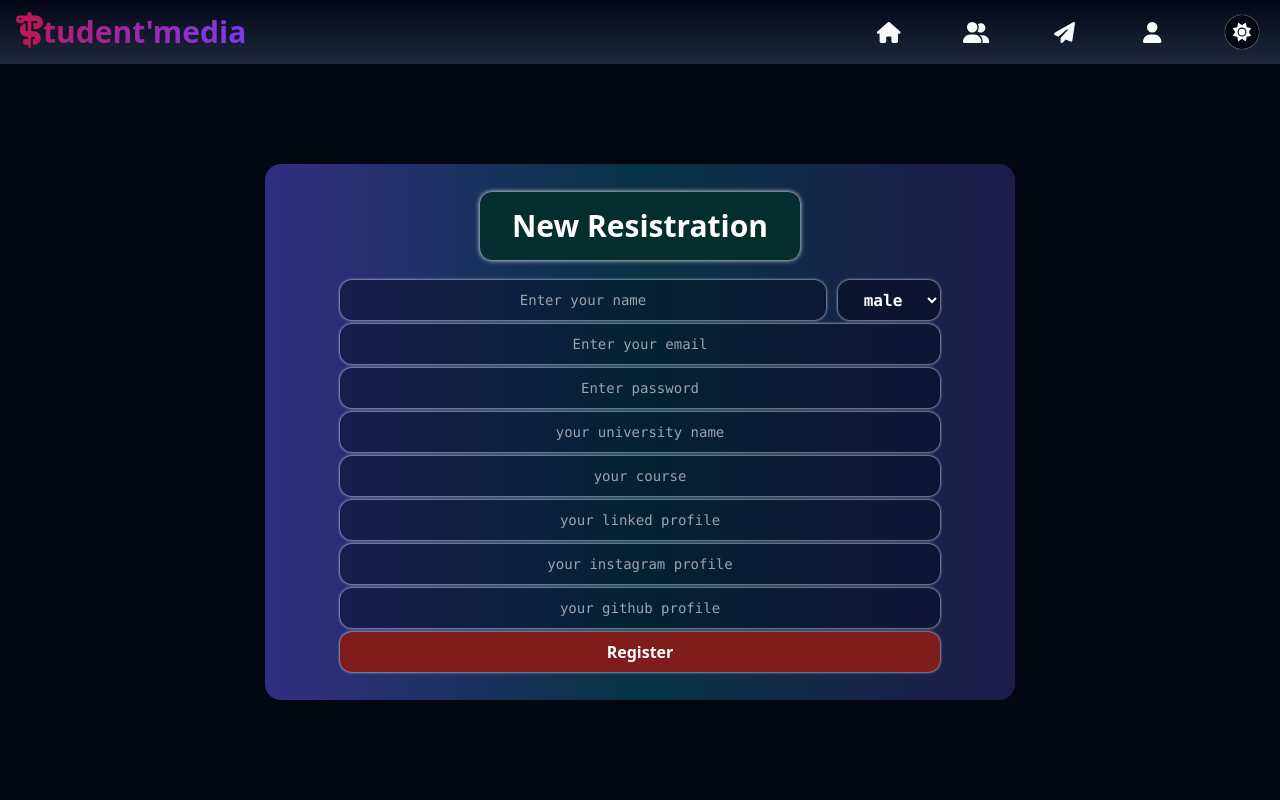
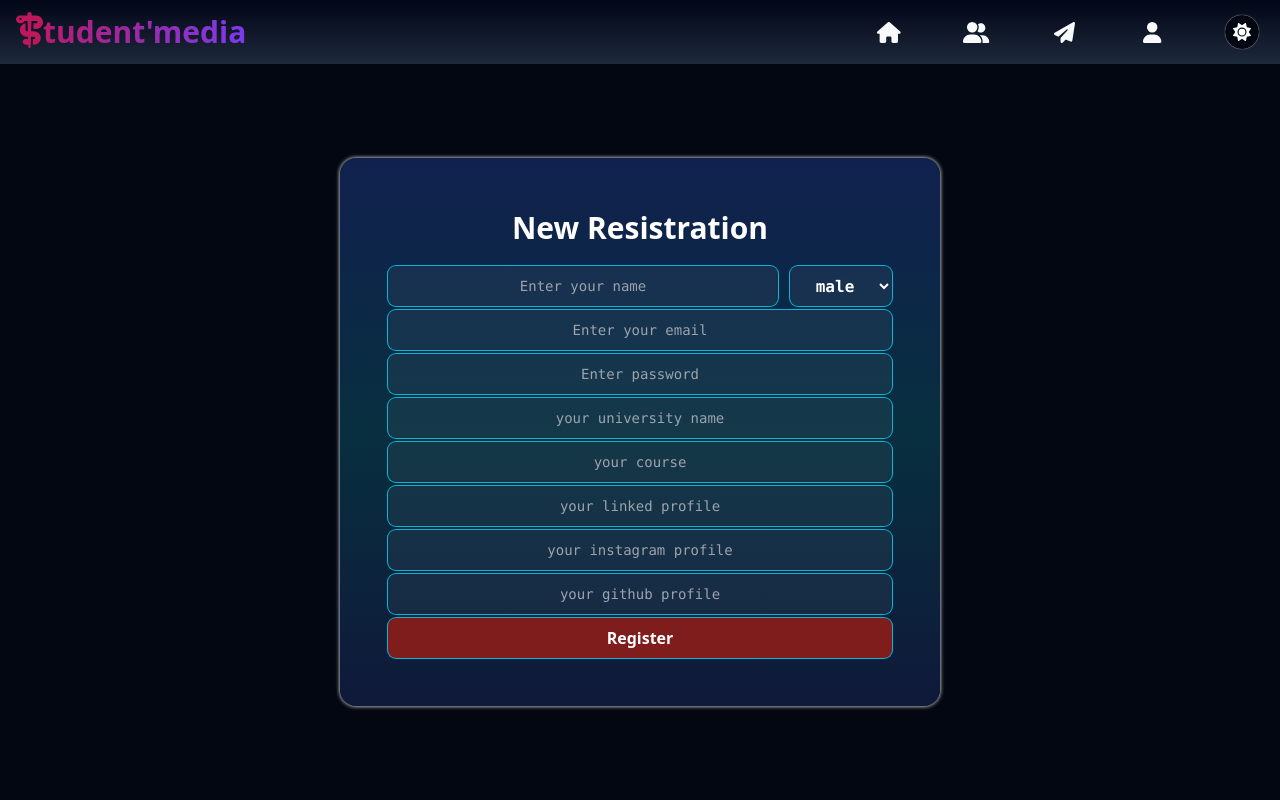
Before and after one commit to abhis12321/Coder-Channel, a Next.js app: page /login/resistration in a window 1280 px wide. Shown: the top 800 px of the page. Built offline with nearby package versions, Linux system fonts and the light colour scheme.

Commit message:
Registration Component modified with styling

```diff
--- a/src/app/_components/LoginForm.js
+++ b/src/app/_components/LoginForm.js
@@ -37,8 +37,8 @@ export default function LoginForm() {
       <input type="password" value = {password} onChange={(e)=> setPass(e.target.value)} className='bg-blue-950/10 dark:bg-red-600/5 px-2 py-[10px] rounded text-center w-[96%] max-w-[550px] outline-none focus:bg-blue-600/20 ring-1 focus:ring-2 ring-violet-700 dark:ring-gray-400' placeholder='password' name='password' required/>
 
       <div className="flex items-center justify-evenly w-[98%] max-w-[550px] text-xs xs:text-sm" >
-        <Link href={`/login/resend`} className="text-blue-600 font-semibold  hover:underline hover:text-blue-700 hover:scale-110">Resend Verification Link</Link>
-        <Link href={`/login/forgot`} className="text-blue-600 font-semibold  hover:underline hover:text-blue-700 hover:scale-110">forgot password</Link>
+        <Link href={`/login/resend`} className="text-blue-600 font-semibold underline hover:text-blue-700 hover:scale-110">Resend Verification Link</Link>
+        <Link href={`/login/forgot`} className="text-blue-600 font-semibold underline hover:text-blue-700 hover:scale-110">forgot password</Link>
       </div>
 
       <div className="w-[96%] max-w-[550px] flex justify-between">
--- a/src/app/_components/UserRegistration.js
+++ b/src/app/_components/UserRegistration.js
@@ -26,26 +26,26 @@ export default function Page() {
     }
 
     return (
-        <form onSubmit={handleSubmit} className='text-white bg-gradient-to-r  from-gray-950/50 via-cyan-950/50 to-gray-950/70 dark:from-indigo-900 dark:via-cyan-950 dark:to-indigo-950 w-[95%] max-w-[750px] rounded-2xl py-7 flex flex-col gap-1 items-center justify-center' autoComplete='on'>
-            <h1 className="hidden sm:block mx-auto mb-4 py-4 px-8 rounded-xl text-3xl font-bold bg-blue-950/50 dark:bg-teal-950 text-center w-fit shadow-[0_0_5px_white]">New Resistration</h1>
-            <div className="flex flex-col xs:flex-row gap-1 xs:gap-3 w-[95%] max-w-[600px] font-mono">
-                <input name='name' type="text" value={name} onChange={e => setName(e.target.value)} className='w-full xs:flex-1 font-semibold shadow-[0_0_3px_white] bg-slate-950/40 outline-none py-2 px-3 rounded-xl mx-auto text-center focus:text-cyan-700 focus:bg-slate-950/60 focus:ring-2 ring-cyan-500 placeholder:font-light placeholder:text-sm' placeholder='Enter your name' required />
+        <form onSubmit={handleSubmit} className='text-violet-950 dark:text-white from-blue-50 to-blue-50 bg-gradient-to-b  dark:from-blue-900/50 dark:via-cyan-950/90 dark:to-blue-950/60 shadow-[0_0_4px_black] dark:shadow-[0_0_4px_white] w-[98%] max-w-[600px] rounded-2xl p-2 xs:p-5 sm:p-12 gap-1 flex flex-col items-center justify-center' autoComplete='on'>
+            <h1 className="block mx-auto mt-2 xs:mt-0 mb-3 py-1 rounded-lg text-3xl font-extrabold text-center w-fit dark:text-white text-red-950">New Resistration</h1>
+            <div className="flex flex-col xs:flex-row gap-1 xs:gap-3 w-full font-mono">
+                <input name='name' type="text" value={name} onChange={e => setName(e.target.value)} className='w-full xs:flex-1 font-semibold bg-blue-800/10 dark:bg-gray-200/5 outline-none py-2 px-3 rounded-lg mx-auto text-center focus:text-cyan-700 focus:bg-blue-800/30 focus:ring-2 ring-1 ring-cyan-500 placeholder:font-light placeholder:text-sm' placeholder='Enter your name' required />
 
-                <select name="status" id="" className="w-full xs:w-fit font-semibold shadow-[0_0_3px_white] bg-slate-950/50 outline-none py-2 px-3 rounded-xl mx-auto text-center" placeholder='pending' value={gender} onChange={(e) => setGender(e.target.value)} >
+                <select name="status" id="" className="w-full xs:w-fit font-semibold bg-blue-800/10 dark:bg-gray-200/5 outline-none py-2 px-3 rounded-lg mx-auto text-center ring-1 focus:ring-2 ring-cyan-500" placeholder='pending' value={gender} onChange={(e) => setGender(e.target.value)} >
                     <option value="male" className='bg-slate-950/30'>male</option>
                     <option value="female" className='bg-slate-950/30'>female</option>
                     <option value="others" className='bg-slate-950/30'>others</option>
                 </select>
             </div>
-            <input name='email' type="email" value={email} onChange={e => setEmail(e.target.value)} className='w-[95%] max-w-[600px] font-semibold shadow-[0_0_3px_white] bg-slate-950/40 outline-none py-2 px-3 rounded-xl mx-auto text-center focus:text-cyan-700 focus:bg-slate-950/60 focus:ring-2 ring-cyan-500 font-mono placeholder:font-light placeholder:text-sm' placeholder='Enter your email' required />
-            <input name='password' type="password" value={password} onChange={e => setPassword(e.target.value)} className='w-[95%] max-w-[600px] font-semibold shadow-[0_0_3px_white] bg-slate-950/40 outline-none py-2 px-3 rounded-xl mx-auto text-center focus:text-cyan-700 focus:bg-slate-950/60 focus:ring-2 ring-cyan-500 font-mono placeholder:font-light placeholder:text-sm' placeholder='Enter password' required />
-            <input name='university' type="text" value={university} onChange={e => setUniversity(e.target.value)} className='w-[95%] max-w-[600px] font-semibold shadow-[0_0_3px_white] bg-slate-950/40 outline-none py-2 px-3 rounded-xl mx-auto text-center focus:text-cyan-700 focus:bg-slate-950/60 focus:ring-2 ring-cyan-500 font-mono placeholder:font-light placeholder:text-sm' placeholder='your university name' required />
-            <input name='course' type="text" value={course} onChange={e => setCourse(e.target.value)} className='w-[95%] max-w-[600px] font-semibold shadow-[0_0_3px_white] bg-slate-950/40 outline-none py-2 px-3 rounded-xl mx-auto text-center focus:text-cyan-700 focus:bg-slate-950/60 focus:ring-2 ring-cyan-500 font-mono placeholder:font-light placeholder:text-sm' placeholder='your course' required />
-            {/* <input name='image' type="text" value={imgUrl} onChange={e => setImgUrl(e.target.value)} className='w-[95%] max-w-[600px] font-semibold shadow-[0_0_3px_white] bg-slate-950/40 outline-none py-2 px-3 rounded-xl mx-auto text-center focus:text-cyan-700 font-mono placehold6r:font-light p ring-cyan-500laceholder:text-sm' placeholder='Enter your image url' /> */}
-            <input name='linkedIn' type="text" value={linkedIn} onChange={e => setLinkedIn(e.target.value)} className='w-[95%] max-w-[600px] font-semibold shadow-[0_0_3px_white] bg-slate-950/40 outline-none py-2 px-3 rounded-xl mx-auto text-center focus:text-cyan-700 focus:bg-slate-950/60 focus:ring-2 ring-cyan-500 font-mono placeholder:font-light placeholder:text-sm' placeholder='your linked profile' />
-            <input name='instagram' type="text" value={instagram} onChange={e => setInstagram(e.target.value)} className='w-[95%] max-w-[600px] font-semibold shadow-[0_0_3px_white] bg-slate-950/40 outline-none py-2 px-3 rounded-xl mx-auto text-center focus:text-cyan-700 focus:bg-slate-950/60 focus:ring-2 ring-cyan-500 font-mono placeholder:font-light placeholder:text-sm' placeholder='your instagram profile' />
-            <input name='github' type="text" value={github} onChange={e => setGithub(e.target.value)} className='w-[95%] max-w-[600px] font-semibold shadow-[0_0_3px_white] bg-slate-950/40 outline-none py-2 px-3 rounded-xl mx-auto text-center focus:text-cyan-700 focus:bg-slate-950/60 focus:ring-2 ring-cyan-500 font-mono placeholder:font-light placeholder:text-sm' placeholder='your github profile' />
-            <button type='submit' className='w-[95%] max-w-[600px] font-semibold shadow-[0_0_3px_white] bg-red-900 hover:bg-red-700 active:bg-violet-900 py-2 px-3 rounded-xl mx-auto text-center' >Register</button>
+            <input name='email' type="email" value={email} onChange={e => setEmail(e.target.value)} className='w-full font-semibold bg-blue-800/10 dark:bg-gray-200/5 outline-none py-2 px-3 rounded-lg mx-auto text-center focus:text-cyan-700 focus:bg-blue-800/30 focus:ring-2 ring-1 ring-cyan-500 font-mono placeholder:font-light placeholder:text-sm' placeholder='Enter your email' required />
+            <input name='password' type="password" value={password} onChange={e => setPassword(e.target.value)} className='w-full font-semibold bg-blue-800/10 dark:bg-gray-200/5 outline-none py-2 px-3 rounded-lg mx-auto text-center focus:text-cyan-700 focus:bg-blue-800/30 focus:ring-2 ring-1 ring-cyan-500 font-mono placeholder:font-light placeholder:text-sm' placeholder='Enter password' required />
+            <input name='university' type="text" value={university} onChange={e => setUniversity(e.target.value)} className='w-full font-semibold bg-blue-800/10 dark:bg-gray-200/5 outline-none py-2 px-3 rounded-lg mx-auto text-center focus:text-cyan-700 focus:bg-blue-800/30 focus:ring-2 ring-1 ring-cyan-500 font-mono placeholder:font-light placeholder:text-sm' placeholder='your university name' required />
+            <input name='course' type="text" value={course} onChange={e => setCourse(e.target.value)} className='w-full font-semibold bg-blue-800/10 dark:bg-gray-200/5 outline-none py-2 px-3 rounded-lg mx-auto text-center focus:text-cyan-700 focus:bg-blue-800/30 focus:ring-2 ring-1 ring-cyan-500 font-mono placeholder:font-light placeholder:text-sm' placeholder='your course' required />
+            {/* <input name='image' type="text" value={imgUrl} onChange={e => setImgUrl(e.target.value)} className='w-[95%] max-w-[600px] font-semibold shadow-[0_0_3px_white] bg-slate-950/35 outline-none py-2 px-3 rounded-xl mx-auto text-center focus:text-cyan-700 font-mono placehold6r:font-light p ring-cyan-500laceholder:text-sm' placeholder='Enter your image url' /> */}
+            <input name='linkedIn' type="text" value={linkedIn} onChange={e => setLinkedIn(e.target.value)} className='w-full font-semibold bg-blue-800/10 dark:bg-gray-200/5 outline-none py-2 px-3 rounded-lg mx-auto text-center focus:text-cyan-700 focus:bg-blue-800/30 focus:ring-2 ring-1 ring-cyan-500 font-mono placeholder:font-light placeholder:text-sm' placeholder='your linked profile' />
+            <input name='instagram' type="text" value={instagram} onChange={e => setInstagram(e.target.value)} className='w-full font-semibold bg-blue-800/10 dark:bg-gray-200/5 outline-none py-2 px-3 rounded-lg mx-auto text-center focus:text-cyan-700 focus:bg-blue-800/30 focus:ring-2 ring-1 ring-cyan-500 font-mono placeholder:font-light placeholder:text-sm' placeholder='your instagram profile' />
+            <input name='github' type="text" value={github} onChange={e => setGithub(e.target.value)} className='w-full font-semibold bg-blue-800/10 dark:bg-gray-200/5 outline-none py-2 px-3 rounded-lg mx-auto text-center focus:text-cyan-700 focus:bg-blue-800/30 focus:ring-2 ring-1 ring-cyan-500 font-mono placeholder:font-light placeholder:text-sm' placeholder='your github profile' />
+            <button type='submit' className='text-white w-full font-semibold ring-1 ring-cyan-500 bg-red-900 hover:bg-red-700 active:bg-violet-900 py-2 px-3 rounded-lg mx-auto text-center' >Register</button>
         </form>
     )
 }
```
